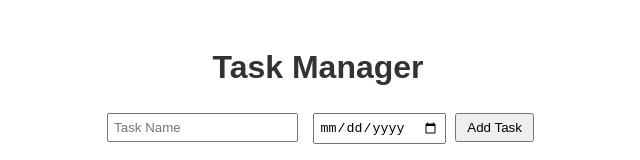
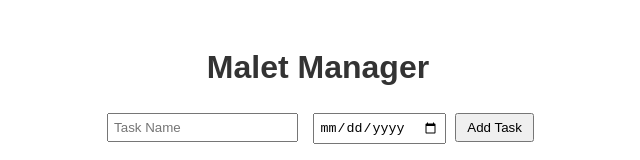
Before and after one commit to Filimon-Coding/StudentTracker, a plain HTML site: page frontend/index.html in a window 1280 px wide. Shown: the top 160 px of the page, without its empty margins (322-962 px from the left). Drawn offline with Linux system fonts and the light colour scheme; no server answers.

```diff
--- a/frontend/index.html
+++ b/frontend/index.html
@@ -7,7 +7,7 @@
     <link rel="stylesheet" href="style.css">
 </head>
 <body>
-<h1>Task Manager</h1>
+<h1>Malet  Manager</h1>
 <div id="form">
     <input id="name" type="text" placeholder="Task Name">
     <input id="deadline" type="date">
```
Also changed, not shown: 2 other files.
